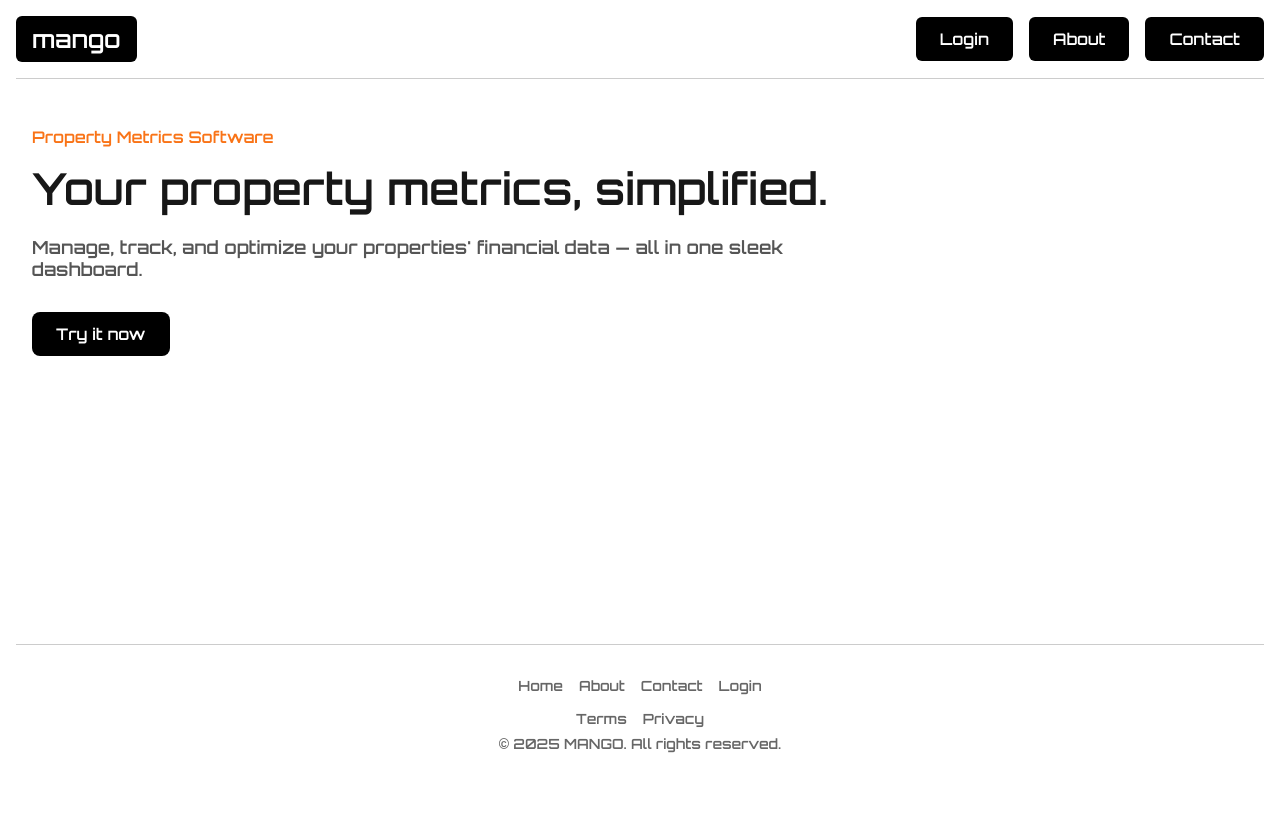
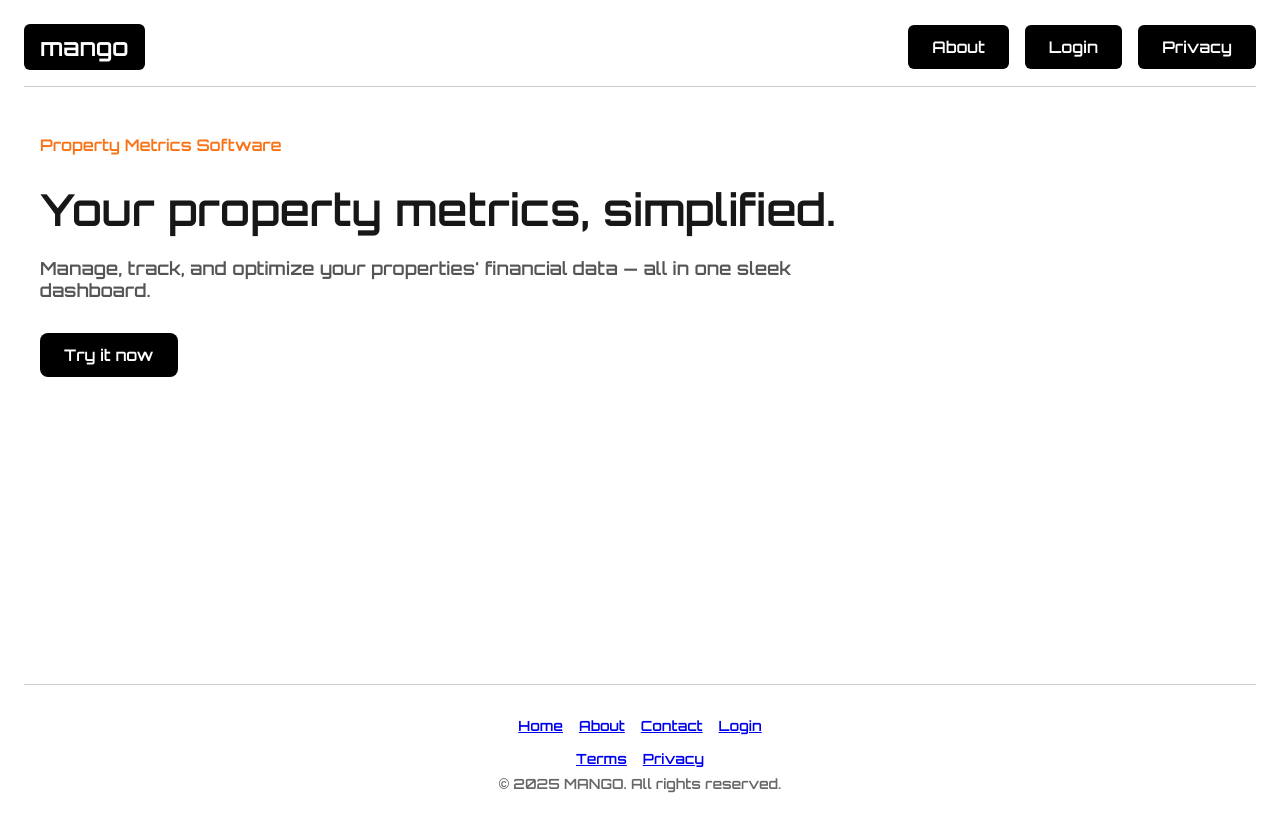
Before and after one commit to charlesphu/M.A.N.G.O, a Next.js app: page / in a window 1280 px wide. Shown: the top 832 px of the page. Before the commit the page ends 800 px from the top, so only its background shows below. Built offline with nearby package versions, Linux system fonts and the light colour scheme.

Commit message:
navbar refactor

```diff
--- /dev/null
+++ b/src/app/components/navbar.js
@@ -0,0 +1,43 @@
+import Link from "next/link";
+export default function Navbar() {
+  return (
+    <header
+      style={{
+        display: "flex",
+        justifyContent: "space-between",
+        alignItems: "center",
+        borderBottom: "1px solid #ccc",
+        paddingBottom: "1rem",
+        marginBottom: "2rem",
+      }}
+    >
+      <Link href="/">
+        <button
+          style={{
+            fontFamily: "inherit",
+            fontSize: "1.5rem",
+            padding: "0.5rem 1rem",
+            border: "none",
+            backgroundColor: "black",
+            color: "white",
+            borderRadius: "6px",
+            cursor: "pointer",
+          }}
+        >
+          mango
+        </button>
+      </Link>
+      <div style={{ display: "flex", gap: "1rem" }}>
+        <Link href="/about">
+          <button className="navBtnStyle">About</button>
+        </Link>
+        <Link href="/auth">
+          <button className="navBtnStyle">Login</button>
+        </Link>
+        <Link href="/privacy">
+          <button className="navBtnStyle">Privacy</button>
+        </Link>
+      </div>
+    </header>
+  );
+}
--- a/src/app/globals.css
+++ b/src/app/globals.css
@@ -1,42 +1,64 @@
-:root {
-  --background: #ffffff;
-  --foreground: #171717;
+.navBtnStyle {
+  font-family: inherit;
+  border-radius: 6px;
+  padding: 0.75rem 1.5rem;
+  background-color: black;
+  color: white;
+  border: none;
+  font-size: 1rem;
+  cursor: pointer;
+}
+.inputStyle {
+  font-family: inherit;
+  font-size: 1rem;
+  padding: 0.75rem 1rem;
+  border-radius: 8px;
+  border: 1px solid black;
+  background-color: transparent;
+  color: black;
+  outline: none;
 }
 
-@media (prefers-color-scheme: dark) {
-  :root {
-    --background: #0a0a0a;
-    --foreground: #ededed;
-  }
+.attachBox {
+  flex: 1;
+  display: flex;
+  flex-direction: column;
+  align-items: center;
+  justify-content: center;
+  border-radius: 8px;
+  background-color: black;
+  color: white;
+  padding: 0.75rem;
+  cursor: pointer;
 }
 
-html,
-body {
-  max-width: 100vw;
-  overflow-x: hidden;
+.attachIcon {
+  font-size: 1.25rem;
+  margin-bottom: 0.25rem;
 }
 
-body {
-  color: var(--foreground);
-  background: var(--background);
-
-  -webkit-font-smoothing: antialiased;
-  -moz-osx-font-smoothing: grayscale;
+.attachLabel {
+  font-size: 0.875rem;
 }
 
-* {
-  box-sizing: border-box;
-  padding: 0;
-  margin: 0;
+.sendBox {
+  flex: 1;
+  display: flex;
+  flex-direction: column;
+  align-items: center;
+  justify-content: center;
+  border-radius: 8px;
+  background-color: #f97316;
+  color: black;
+  padding: 0.75rem;
+  cursor: pointer;
 }
 
-a {
-  color: inherit;
-  text-decoration: none;
+.sendIcon {
+  font-size: 1.25rem;
+  margin-bottom: 0.25rem;
 }
 
-@media (prefers-color-scheme: dark) {
-  html {
-    color-scheme: dark;
-  }
+.sendLabel {
+  font-size: 0.875rem;
 }
--- a/src/app/page.js
+++ b/src/app/page.js
@@ -1,5 +1,6 @@
 import Link from "next/link";
 import { orbitron } from "./layout";
+import Navbar from "./components/navbar";
 
 export default function Home() {
   return (
@@ -15,83 +16,7 @@ export default function Home() {
       }}
     >
       <div>
-        <header
-          style={{
-            display: "flex",
-            justifyContent: "space-between",
-            alignItems: "center",
-            borderBottom: "1px solid #ccc",
-            paddingBottom: "1rem",
-            marginBottom: "2rem",
-          }}
-        >
-          <Link href="/">
-            <button
-              style={{
-                fontFamily: "inherit",
-                fontSize: "1.5rem",
-                padding: "0.5rem 1rem",
-                border: "none",
-                backgroundColor: "black",
-                color: "white",
-                borderRadius: "6px",
-                cursor: "pointer",
-              }}
-            >
-              mango
-            </button>
-          </Link>
-          <div style={{ display: "flex", gap: "1rem" }}>
-            <Link href="/auth">
-              <button
-                style={{
-                  fontFamily: "inherit",
-                  borderRadius: "6px",
-                  padding: "0.75rem 1.5rem",
-                  backgroundColor: "black",
-                  color: "white",
-                  border: "none",
-                  fontSize: "1rem",
-                  cursor: "pointer",
-                }}
-              >
-                Login
-              </button>
-            </Link>
-            <Link href="/about">
-              <button
-                style={{
-                  fontFamily: "inherit",
-                  borderRadius: "6px",
-                  padding: "0.75rem 1.5rem",
-                  backgroundColor: "black",
-                  color: "white",
-                  border: "none",
-                  fontSize: "1rem",
-                  cursor: "pointer",
-                }}
-              >
-                About
-              </button>
-            </Link>
-            <Link href="/contact">
-              <button
-                style={{
-                  fontFamily: "inherit",
-                  borderRadius: "6px",
-                  padding: "0.75rem 1.5rem",
-                  backgroundColor: "black",
-                  color: "white",
-                  border: "none",
-                  fontSize: "1rem",
-                  cursor: "pointer",
-                }}
-              >
-                Contact
-              </button>
-            </Link>
-          </div>
-        </header>
+        <Navbar />
 
         <main
           style={{
```
Also changed, not shown: src/app/about/page.js (+2 -39 lines), src/app/auth/page.js (+2 -39 lines), src/app/contact/page.js (+2 -50 lines), src/app/privacy/page.js (+2 -38 lines), src/app/terms/page.js (+2 -38 lines).
